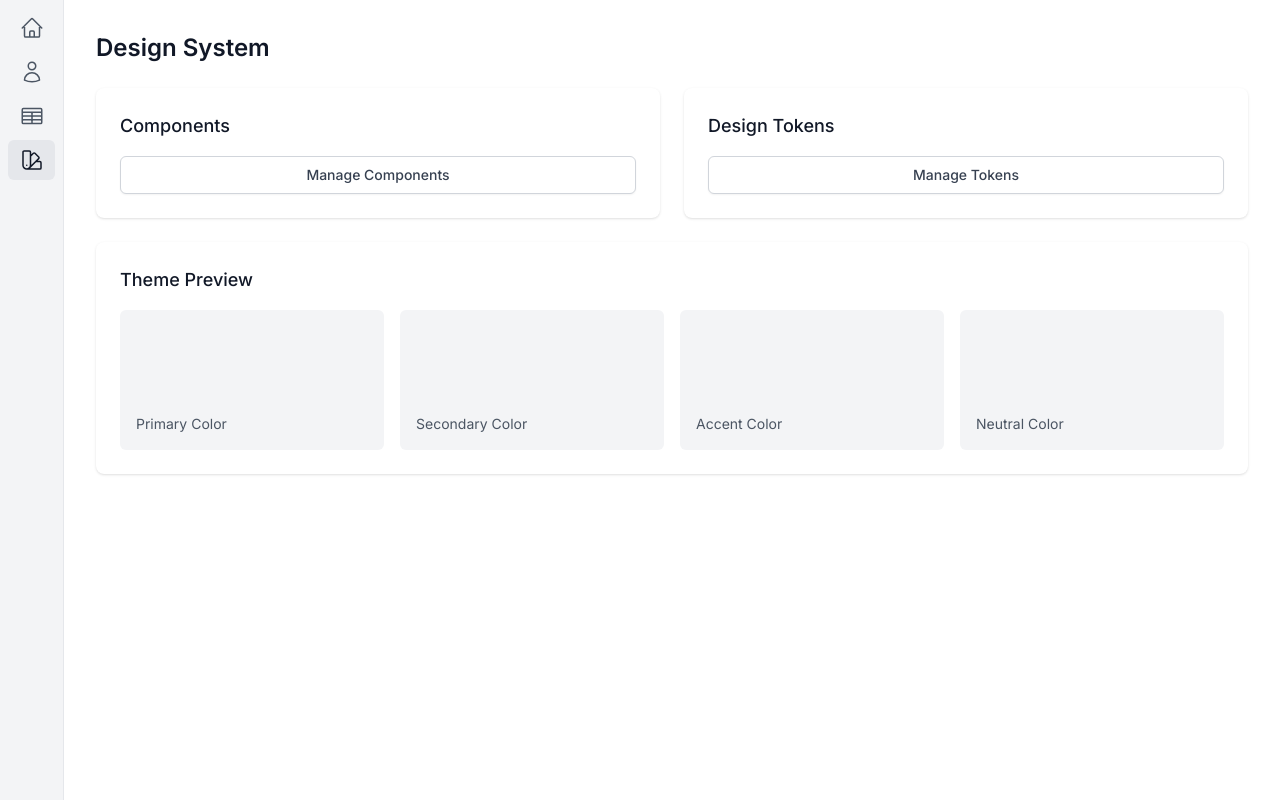
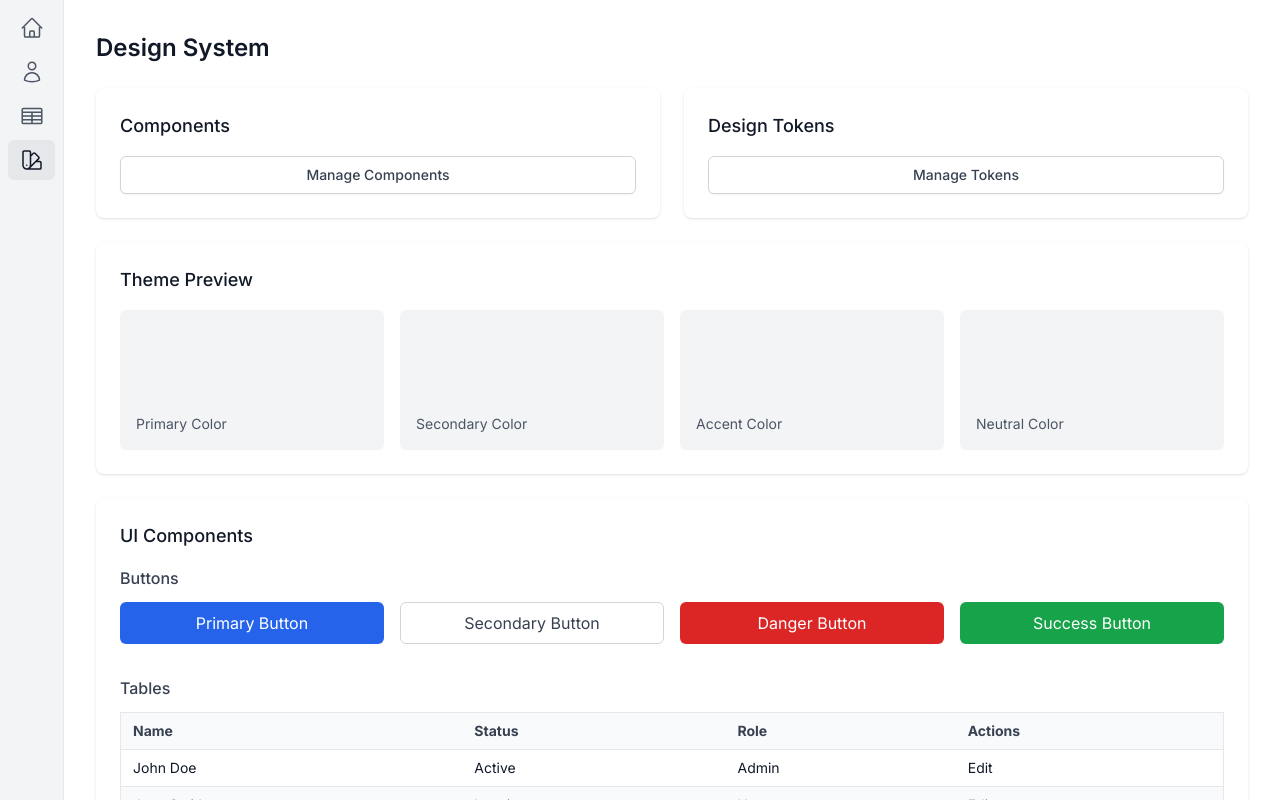
Before and after one commit to martinfuglset/Boilerplate, a Next.js app: page /admin/design in a window 1280 px wide. Built offline with nearby package versions, Linux system fonts and the light colour scheme.

Commit message:
design page

```diff
--- a/src/app/admin/design/page.tsx
+++ b/src/app/admin/design/page.tsx
@@ -1,4 +1,6 @@
 'use client';
+
+import Table, { Thead, Tbody } from '@/components/ui/Table';
 
 export default function DesignPage() {
   return (
@@ -54,6 +56,105 @@ export default function DesignPage() {
           </div>
         </div>
       </div>
+
+      <div className="bg-white rounded-lg shadow p-6">
+        <h2 className="text-lg font-medium text-gray-900 mb-4">UI Components</h2>
+
+        <div className="space-y-8">
+          {/* Buttons Section */}
+          <div>
+            <h3 className="text-md font-medium text-gray-700 mb-3">Buttons</h3>
+            <div className="grid grid-cols-2 md:grid-cols-4 gap-4">
+              <button className="px-4 py-2 bg-blue-600 text-white rounded-md hover:bg-blue-700 focus:outline-none focus:ring-2 focus:ring-blue-500 focus:ring-offset-2">
+                Primary Button
+              </button>
+              <button className="px-4 py-2 border border-gray-300 text-gray-700 rounded-md hover:bg-gray-50 focus:outline-none focus:ring-2 focus:ring-blue-500 focus:ring-offset-2">
+                Secondary Button
+              </button>
+              <button className="px-4 py-2 bg-red-600 text-white rounded-md hover:bg-red-700 focus:outline-none focus:ring-2 focus:ring-red-500 focus:ring-offset-2">
+                Danger Button
+              </button>
+              <button className="px-4 py-2 bg-green-600 text-white rounded-md hover:bg-green-700 focus:outline-none focus:ring-2 focus:ring-green-500 focus:ring-offset-2">
+                Success Button
+              </button>
+            </div>
+          </div>
+
+          {/* Table Section */}
+          <div>
+            <h3 className="text-md font-medium text-gray-700 mb-3">Tables</h3>
+            <Table variant="striped" size="sm">
+              <Thead>
+                <tr>
+                  <th>Name</th>
+                  <th>Status</th>
+                  <th>Role</th>
+                  <th>Actions</th>
+                </tr>
+              </Thead>
+              <Tbody>
+                <tr>
+                  <td>John Doe</td>
+                  <td>Active</td>
+                  <td>Admin</td>
+                  <td>Edit</td>
+                </tr>
+                <tr>
+                  <td>Jane Smith</td>
+                  <td>Inactive</td>
+                  <td>User</td>
+                  <td>Edit</td>
+                </tr>
+              </Tbody>
+            </Table>
+          </div>
+
+          {/* Form Elements Section */}
+          <div>
+            <h3 className="text-md font-medium text-gray-700 mb-3">Form Elements</h3>
+            <div className="grid grid-cols-1 md:grid-cols-2 gap-6">
+              <div className="space-y-4">
+                <div>
+                  <label className="block text-sm font-medium text-gray-700 mb-1">Text Input</label>
+                  <input
+                    type="text"
+                    className="w-full px-3 py-2 border border-gray-300 rounded-md focus:outline-none focus:ring-2 focus:ring-blue-500 focus:border-blue-500"
+                    placeholder="Enter text"
+                  />
+                </div>
+                <div>
+                  <label className="block text-sm font-medium text-gray-700 mb-1">Select</label>
+                  <select className="w-full px-3 py-2 border border-gray-300 rounded-md focus:outline-none focus:ring-2 focus:ring-blue-500 focus:border-blue-500">
+                    <option>Option 1</option>
+                    <option>Option 2</option>
+                    <option>Option 3</option>
+                  </select>
+                </div>
+              </div>
+              <div className="space-y-4">
+                <div>
+                  <label className="block text-sm font-medium text-gray-700 mb-1">Textarea</label>
+                  <textarea
+                    className="w-full px-3 py-2 border border-gray-300 rounded-md focus:outline-none focus:ring-2 focus:ring-blue-500 focus:border-blue-500"
+                    rows={3}
+                    placeholder="Enter description"
+                  />
+                </div>
+                <div className="space-y-2">
+                  <label className="block text-sm font-medium text-gray-700 mb-1">Checkbox</label>
+                  <div className="flex items-center">
+                    <input
+                      type="checkbox"
+                      className="h-4 w-4 text-blue-600 focus:ring-blue-500 border-gray-300 rounded"
+                    />
+                    <label className="ml-2 text-sm text-gray-700">Remember me</label>
+                  </div>
+                </div>
+              </div>
+            </div>
+          </div>
+        </div>
+      </div>
     </div>
   );
 }
```
